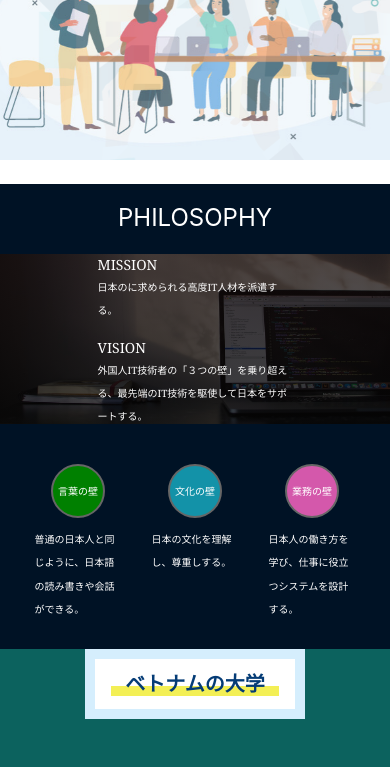
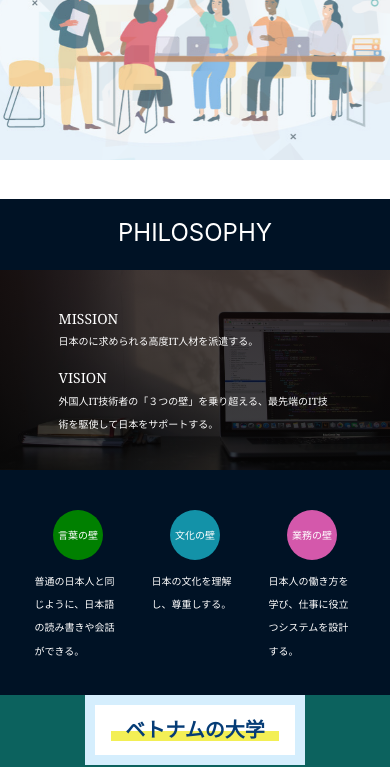
Before and after one commit to rokkuminchan/GatsbyHello1, a Gatsby site: page /about-us in a window 390 px wide. Shown: the part 98-865 px from the top of the page. Built offline with nearby package versions, Linux system fonts and the light colour scheme; Gatsby itself is replaced by a stand-in of ours.

Commit message:
fix lỗi css
desktop & mobile

```diff
--- a/src/components/RoundTitleListItem.css
+++ b/src/components/RoundTitleListItem.css
@@ -10,7 +10,7 @@
   line-height: 160px;
   border-radius: 50%;
   text-align: center;
-  border: 2px solid #666;
+  border: 0;
   font-size: 24px;
   background-color: green;
 }
--- a/src/components/TableLikeListItem.css
+++ b/src/components/TableLikeListItem.css
@@ -21,7 +21,7 @@
   .table-like-list-item {
     flex-direction: column;
     margin: 5px auto;
-    width: 50%;
+    width: 70%;
   }
 
   .table-like-list-item__title {
--- a/src/sections/Philosophy.css
+++ b/src/sections/Philosophy.css
@@ -1,8 +1,9 @@
-/* .philosophy {
+.philosophy {
   background-color: rgb(1, 17, 32);
+  margin-top: 10%;
   padding-top: 15px;
   padding-bottom: 15px;
-} */
+}
 
 .philosophy__title {
   color: white;
@@ -49,8 +50,9 @@
 
   .philosophy__mindset-list {
     background-size:  100% 100%;
-    height: 170px;
-    justify-content: center;
+    height: 200px;
+
+    /* vertical-align: center; */
   }
 
   .philosophy__value-list {
@@ -62,9 +64,8 @@
   }
 
   .table-like-list-item{
-    flex-direction: column;
-    margin: 5px auto;
-    width: 70%;
+    height: auto;
+    width: ;
   }
 
   .round-title-list-item{
```
